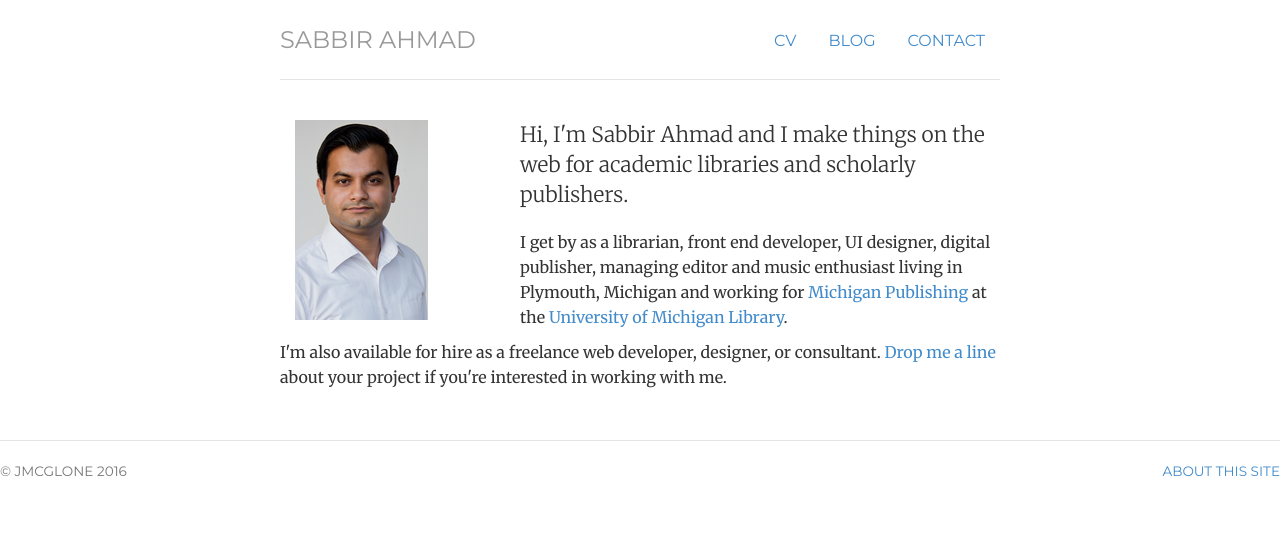
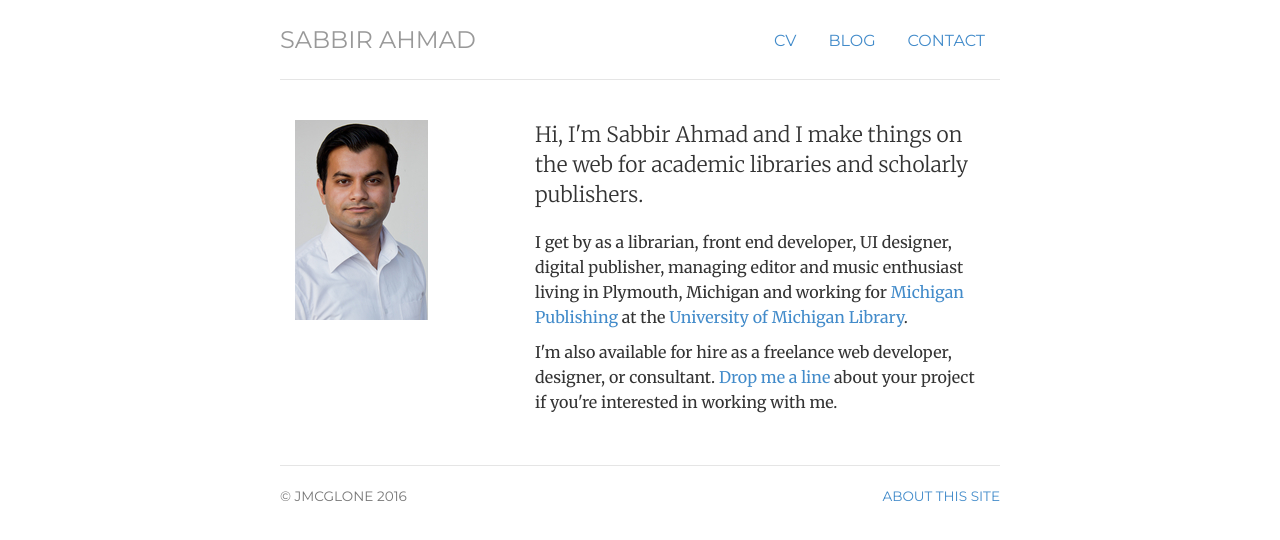
Before and after one commit to muktoshuvro/muktoshuvro.github.io, a Jekyll site: the page built from index.html, in a window 1280 px wide. Shown: the top 540 px of the page. Built offline with Jekyll 4.4.1, drawn with Linux system fonts in a browser that asks for light colours.

Commit message:
new update

```diff
--- a/index.html
+++ b/index.html
@@ -11,7 +11,7 @@
 	<div class="col-sm-4">
 	<img   alt="Sabbir Ahmad" src="img/sabbir.resized.jpg">
 	</div>
-
+	<div itemscope itemtype="http://data-vocabulary.org/Person" class="col-sm-8">
 	<p class="lead">Hi, I'm <span itemprop="name">Sabbir Ahmad</span> and I make things on the web for academic libraries and scholarly publishers.</p>
 	<p>I get by as a <span itemprop="title">librarian</span>, <span itemprop="title">front end developer</span>, <span itemprop="title">UI designer</span>, <span itemprop="title">digital publisher</span>, <span itemprop="title">managing editor</span> and music enthusiast living in <span itemprop="address" itemscope
     itemtype="http://data-vocabulary.org/Address"> <span itemprop="locality">Plymouth</span>, <span itemprop="region">Michigan</span></span> and working for <a href="http://www.publishing.umich.edu">Michigan Publishing</a> at <span itemprop="affiliation">the <a href="http://www.lib.umich.edu">University of Michigan Library</a></span>.</p>
```
